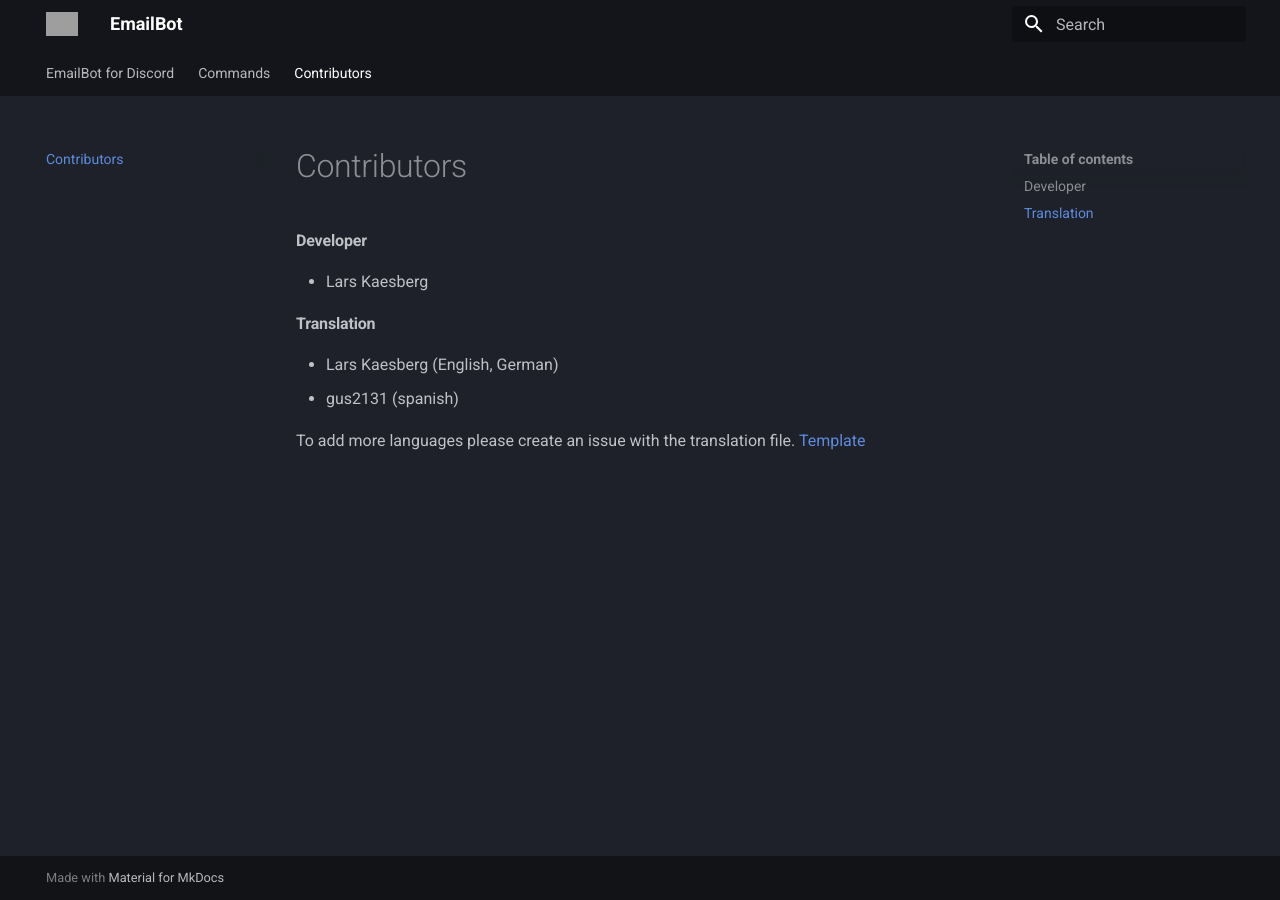
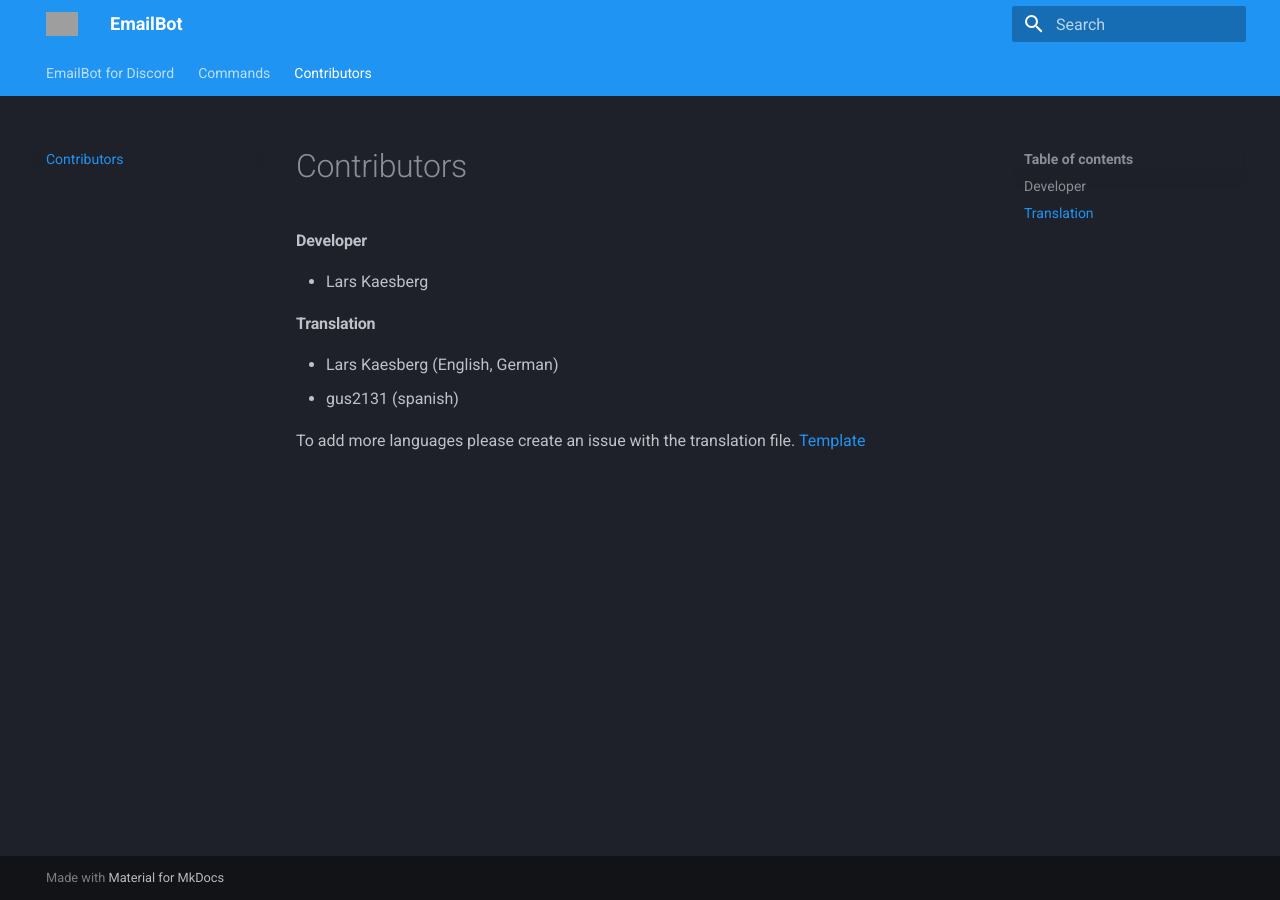
Before and after one commit to lkaesberg/EmailVerify, an MkDocs documentation site: the page built from docs/contributing.md, in a window 1280 px wide. Built offline with MkDocs 1.6.1 and Material for MkDocs 9.7.7, drawn with Linux system fonts in a browser that asks for light colours; grey boxes are pictures that could not be loaded.

Commit message:
fix(page): change color

```diff
--- a/mkdocs.yml
+++ b/mkdocs.yml
@@ -5,8 +5,8 @@
   favicon: https://raw.githubusercontent.com/lkaesberg/EmailBot/main/images/emailbot.png
   palette:
     scheme: slate
-    primary: black
-    accent: yellow
+    primary: blue
+    accent: white
   features:
     - navigation.tabs
 nav:
```
